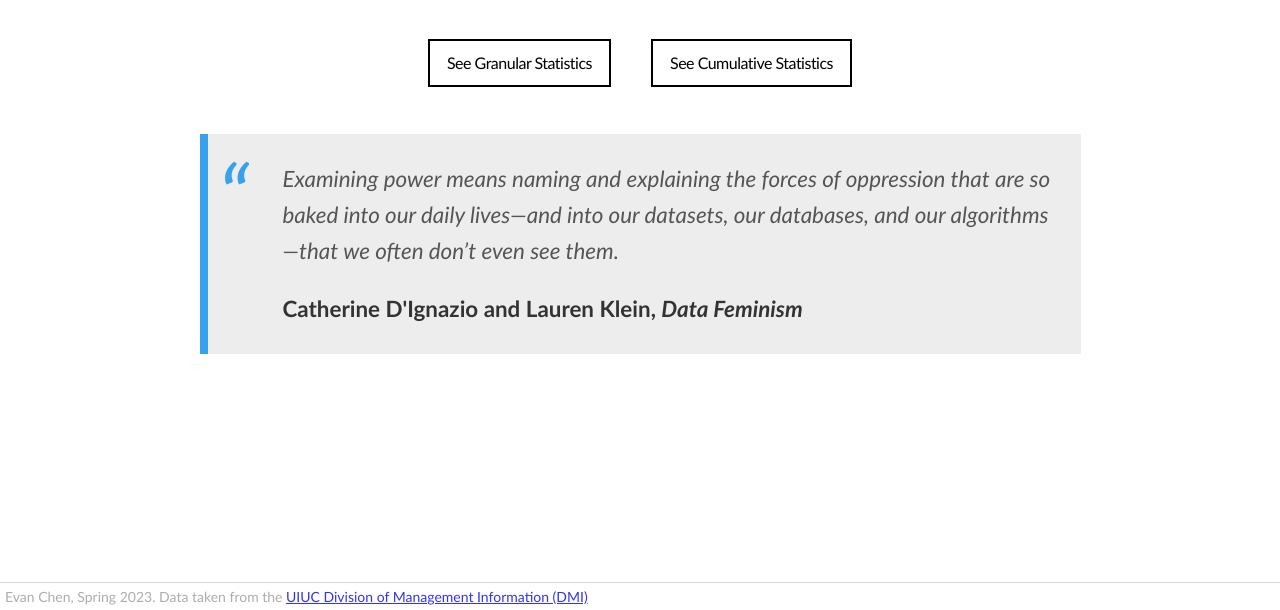
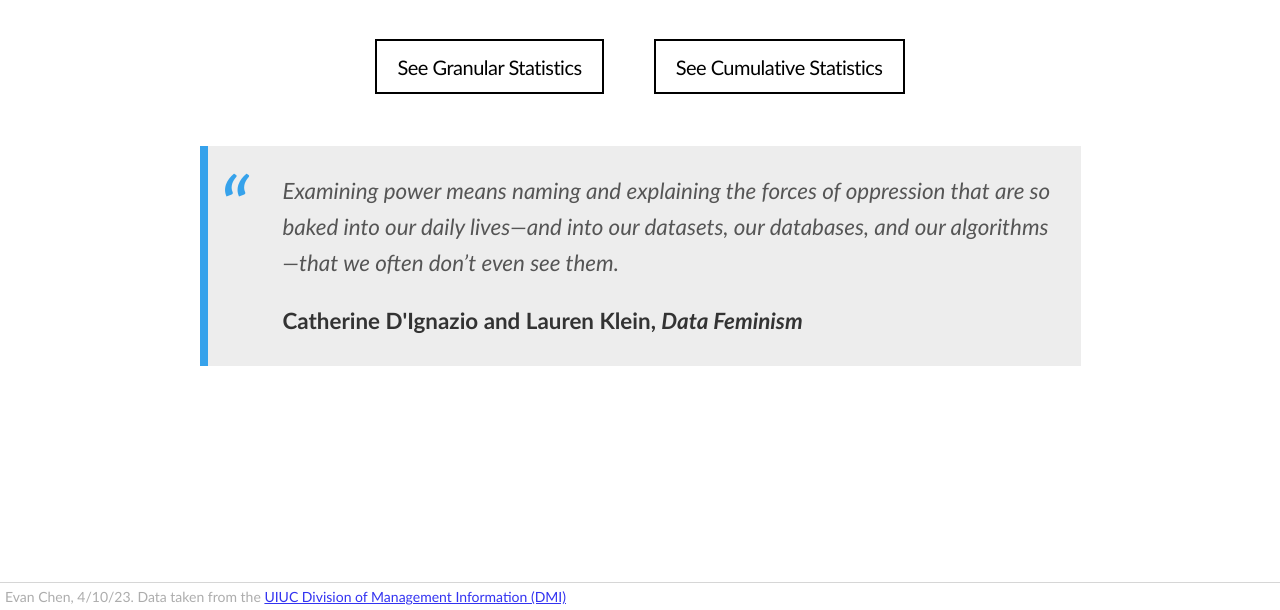
Before and after one commit to zuyouchen/is308-final-proj, a plain HTML site: page index.html in a window 1280 px wide. Shown: the part 190-800 px from the top of the page. Drawn offline with nearby package versions, Linux system fonts and the light colour scheme.

Commit message:
update button sizes

```diff
--- a/index.html
+++ b/index.html
@@ -28,6 +28,6 @@
     </blockquote>
 
 
-    <footer>Evan Chen, Spring 2023. Data taken from the <a href="https://www.dmi.illinois.edu/">UIUC Division of Management Information (DMI)</a></footer>
+    <footer>Evan Chen, 4/10/23. Data taken from the <a href="https://www.dmi.illinois.edu/">UIUC Division of Management Information (DMI)</a></footer>
 </body>
 </html>
--- a/styles.css
+++ b/styles.css
@@ -91,14 +91,14 @@ footer {
     display: inline-flex;
     fill: #000;
     font-family: Calibri, sans-serif;
-    font-size: 16px;
-    font-weight: 500;
-    height: 48px;
+    font-size: 20px;
+    font-weight: 525;
+    height: 55px;
     justify-content: center;
     letter-spacing: -.5px;
     line-height: 24px;
-    min-width: 140px;
-    padding: 0 17px;
+    min-width: 170px;
+    padding: 0 20px;
     text-align: center;
     transition: all .3s;
     user-select: none;
@@ -109,9 +109,9 @@ footer {
     color: #171E29;
   }
   .fancy-button:hover {
-    border-color: #3399CC;
-    color: #3399CC;
-    fill: #3399CC;
+    border-color: #0061A4;
+    color: #0061A4;
+    fill: #0061A4;
   }
   .fancy-button:active {
     border-color: #3399CC;
@@ -129,8 +129,8 @@ footer {
     flex-direction: row;
     align-items: center;
     justify-content: center;
-    gap:40px;
-    margin-bottom:25px;
+    gap:50px;
+    margin-bottom:30px;
 }
 
 /* Animated Title  */
```
Also changed, not shown: pages/granular.html (+1 -1 lines).
